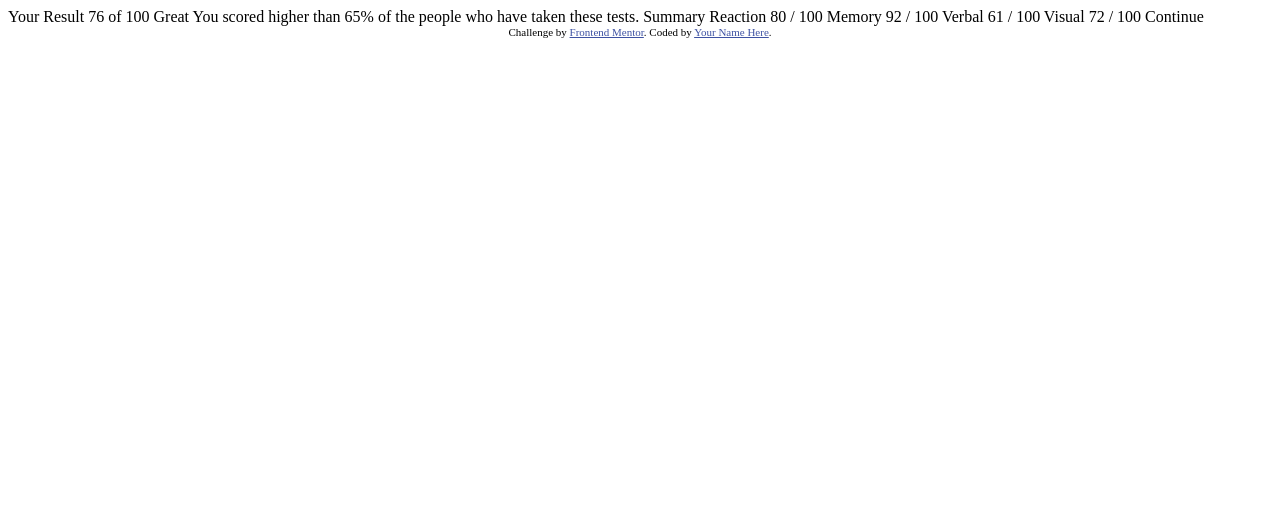
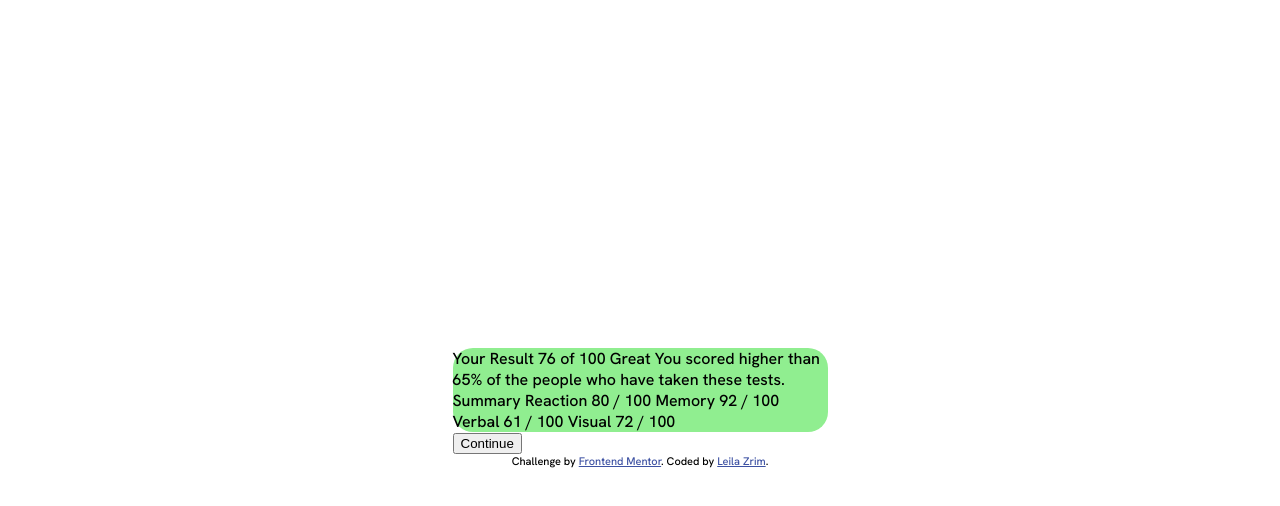
Before and after one commit to leila0202/results-summary-component-main, a plain HTML site: page index.html in a window 1280 px wide. Drawn offline with Linux system fonts and the light colour scheme.

Commit message:
first structuring

```diff
--- a/index.html
+++ b/index.html
@@ -3,9 +3,12 @@
 <head>
   <meta charset="UTF-8">
   <meta name="viewport" content="width=device-width, initial-scale=1.0"> <!-- displays site properly based on user's device -->
-
+  <link rel="preconnect" href="https://fonts.googleapis.com">
+  <link rel="preconnect" href="https://fonts.gstatic.com" crossorigin>
+  <link href="https://fonts.googleapis.com/css2?family=Hanken+Grotesk:wght@500;700;800&display=swap" rel="stylesheet">
   <link rel="icon" type="image/png" sizes="32x32" href="./assets/images/favicon-32x32.png">
 
+  <link rel="stylesheet" href="styles.css" type="text/css" media="screen" />
   <title>Frontend Mentor | Results summary component</title>
 
   <!-- Feel free to remove these styles or customise in your own stylesheet 👍 -->
@@ -15,6 +18,9 @@
   </style>
 </head>
 <body>
+  <main>
+    <section id="result-container">
+      <div id="result">
 
         Your Result
         76
@@ -22,7 +28,9 @@
 
         Great
         You scored higher than 65% of the people who have taken these tests.
+      </div>
 
+      <div id="summary">
         Summary
 
         Reaction
@@ -36,12 +44,21 @@
 
         Visual
         72 / 100
+      </div>
 
+
+    </section>
+
+
+    <button id="continue">
       Continue
+    </button>
+  </main>
+
 
   <div class="attribution">
     Challenge by <a href="https://www.frontendmentor.io?ref=challenge" target="_blank">Frontend Mentor</a>.
-    Coded by <a href="#">Your Name Here</a>.
+    Coded by <a href="#">Leila Zrim</a>.
   </div>
 </body>
 </html>
--- /dev/null
+++ b/styles.css
@@ -0,0 +1,14 @@
+body {
+    display: flex;
+    height: 100vh;
+    align-items: center;
+    justify-content: center;
+    flex-direction: column;
+    font-family: "Hanken Grotesk", sans-serif;
+}
+
+#result-container {
+    background-color: lightgreen;
+    width: 375px;
+    border-radius: 20px;
+}
```
Lines whose indentation alone changed are shown as unchanged.
